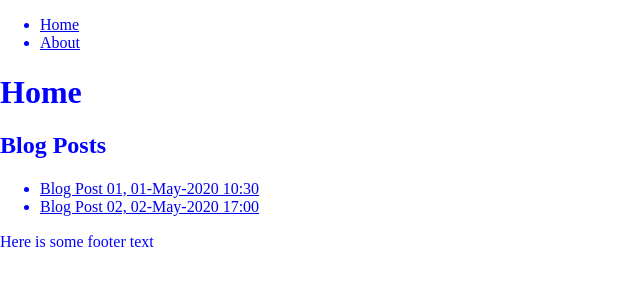
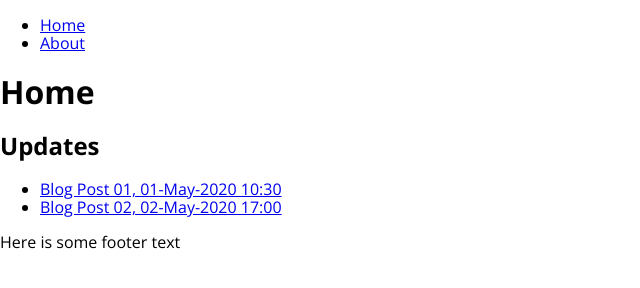
Before and after one commit to FinallyCanuck/geekmoviebears, an Eleventy site: page src/index.njk in a window 1280 px wide. Shown: the whole page, without its empty margins (0-640 px from the left). Built offline with nearby package versions, Linux system fonts and the light colour scheme; Eleventy itself is replaced by a stand-in of ours; files that its build step writes are made by us from their sources.

Commit message:
Adding moment-timezone

```diff
--- a/package.json
+++ b/package.json
@@ -2,6 +2,7 @@
   "name": "GeekMovieBears",
   "version": "0.1.0",
   "dependencies": {
-    "@11ty/eleventy": "^0.11.0"
+    "@11ty/eleventy": "^0.11.0",
+    "moment-timezone": "^0.5.28"
   }
 }
--- a/src/css/style.css
+++ b/src/css/style.css
@@ -1,3 +1,5 @@
+@import url("https://fonts.googleapis.com/css2?family=Open+Sans:wght@300;400;700&display=swap");
+
 body {
-  color: blue;
+  font-family: "Open Sans", sans-serif;
 }
--- a/src/index.njk
+++ b/src/index.njk
@@ -5,7 +5,7 @@ layout: base.njk
 
 <h1>{{ title }}</h1>
 
-<h2>Blog Posts</h2>
+<h2>Updates</h2>
 
 <ul>
   {% for post in collections.post -%}
```
Also changed, not shown: 1 other file.
